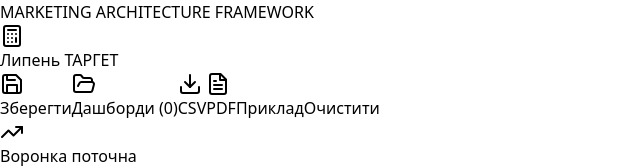
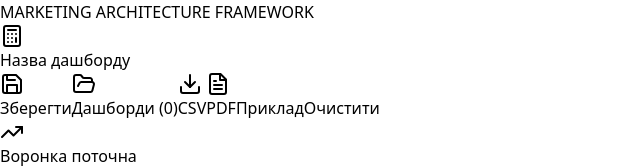
Before and after one commit to rusnak354-hue/funnel-calculator, a React (Vite) app: page / in a window 1280 px wide. Shown: the top 168 px of the page, without its empty margins (0-640 px from the left). Built offline with nearby package versions, Linux system fonts and the light colour scheme.

Commit message:
Update FunnelCalculator.tsx

```diff
--- a/src/FunnelCalculator.tsx
+++ b/src/FunnelCalculator.tsx
@@ -68,7 +68,7 @@ const recalcConversions = (stages: Stage[], impressions: number): Stage[] => {
 };
 
 const defaultData = {
-  name: 'Липень ТАРГЕТ',
+  name: 'Назва дашборду',
   impressions: 913505,
   stages: [
     { id: 'clicks', name: 'Кліки', value: 7200, conversion: 0.79, growth: 0.5, editable: true },
```
